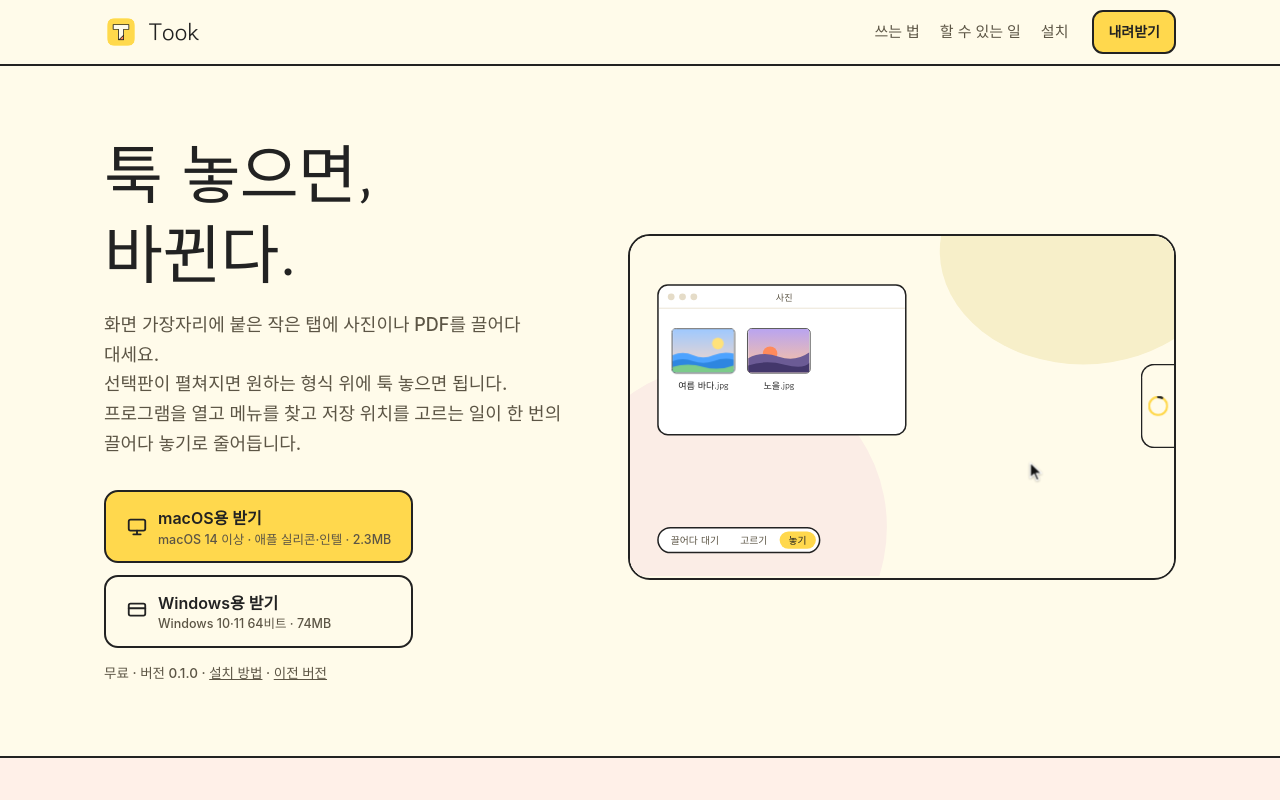
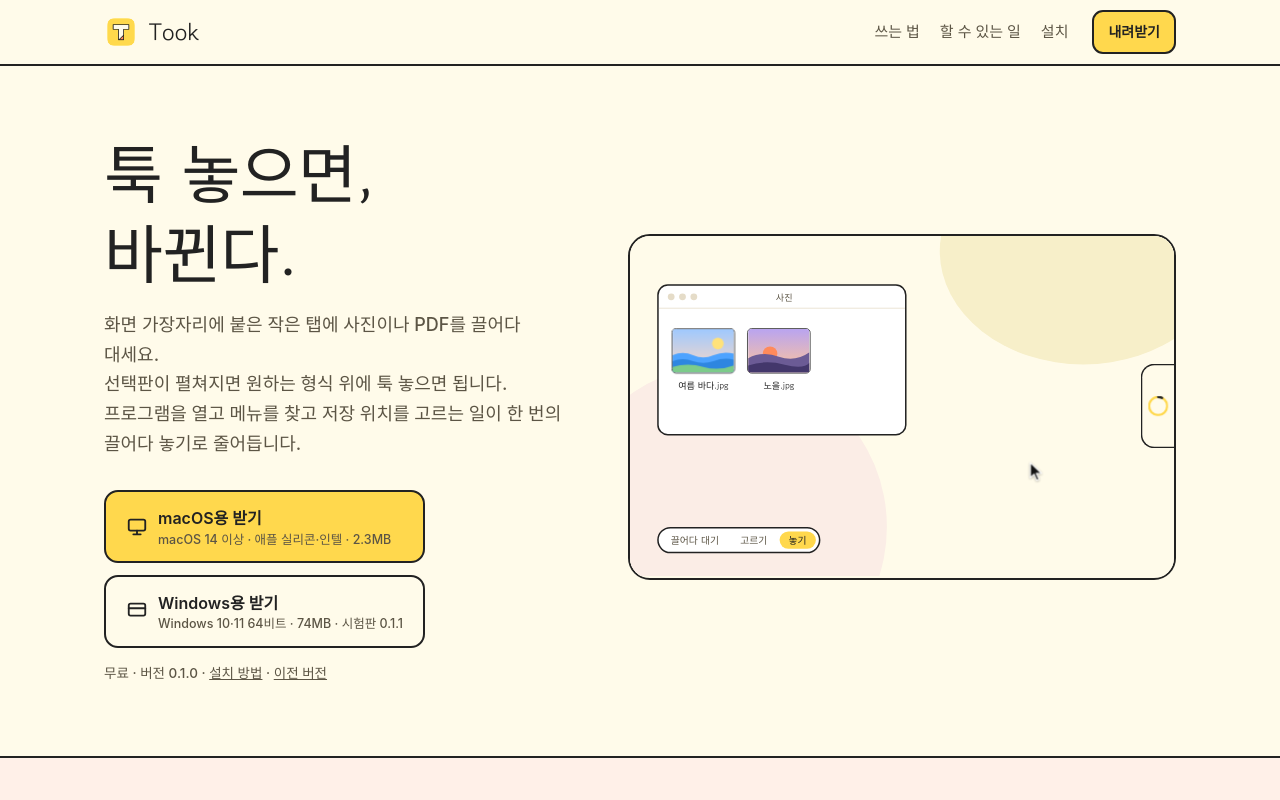
Before and after one commit to HRYoon0/took, a plain HTML site: page index.html in a window 1280 px wide. Shown: the top 800 px of the page. Drawn offline with Linux system fonts and the light colour scheme; a web font is replaced by a local one.

Commit message:
Windows 받기 버튼을 시험판 0.1.1로 연결
Co-Authored-By: Claude Opus 5.5 <noreply@anthropic.com>

```diff
--- a/index.html
+++ b/index.html
@@ -201,9 +201,9 @@
           <svg viewBox="0 0 24 24" fill="none" stroke="currentColor" stroke-width="2" stroke-linecap="round" stroke-linejoin="round"><rect x="3" y="4" width="18" height="12" rx="2"/><path d="M8 20h8M12 16v4"/></svg>
           <span>macOS용 받기<small>macOS 14 이상 · 애플 실리콘·인텔 · 2.3MB</small></span>
         </a>
-        <a class="btn" href="https://github.com/HRYoon0/took/releases/latest/download/Took-Windows.zip">
+        <a class="btn" href="https://github.com/HRYoon0/took/releases/download/v0.1.1-beta/Took-Windows.zip">
           <svg viewBox="0 0 24 24" fill="none" stroke="currentColor" stroke-width="2" stroke-linecap="round" stroke-linejoin="round"><rect x="3" y="4" width="18" height="13" rx="2"/><path d="M3 9h18"/></svg>
-          <span>Windows용 받기<small>Windows 10·11 64비트 · 74MB</small></span>
+          <span>Windows용 받기<small>Windows 10·11 64비트 · 74MB · 시험판 0.1.1</small></span>
         </a>
       </div>
       <p class="ver">무료 · 버전 0.1.0 · <a href="#install">설치 방법</a> · <a href="https://github.com/HRYoon0/took/releases">이전 버전</a></p>
@@ -371,7 +371,7 @@
         <h3>Windows</h3>
         <p class="req">Windows 10·11 64비트 · 설치 과정 없음</p>
         <ol>
-          <li><a href="https://github.com/HRYoon0/took/releases/latest/download/Took-Windows.zip">Took-Windows.zip</a>을 받아 원하는 폴더에 압축을 풉니다.</li>
+          <li><a href="https://github.com/HRYoon0/took/releases/download/v0.1.1-beta/Took-Windows.zip">Took-Windows.zip</a>을 받아 원하는 폴더에 압축을 풉니다.</li>
           <li><b>Took.exe</b>를 실행합니다.</li>
           <li>"Windows의 PC 보호" 창이 뜨면 <b>추가 정보</b>를 누른 뒤 <b>실행</b>을 누릅니다.</li>
           <li>화면 오른쪽 끝에 탭이 나타나면 준비 끝입니다. 탭을 오른쪽 클릭해 <b>로그인 시 열기</b>를 켜 두면 컴퓨터를 켤 때마다 바로 나옵니다.</li>
```
